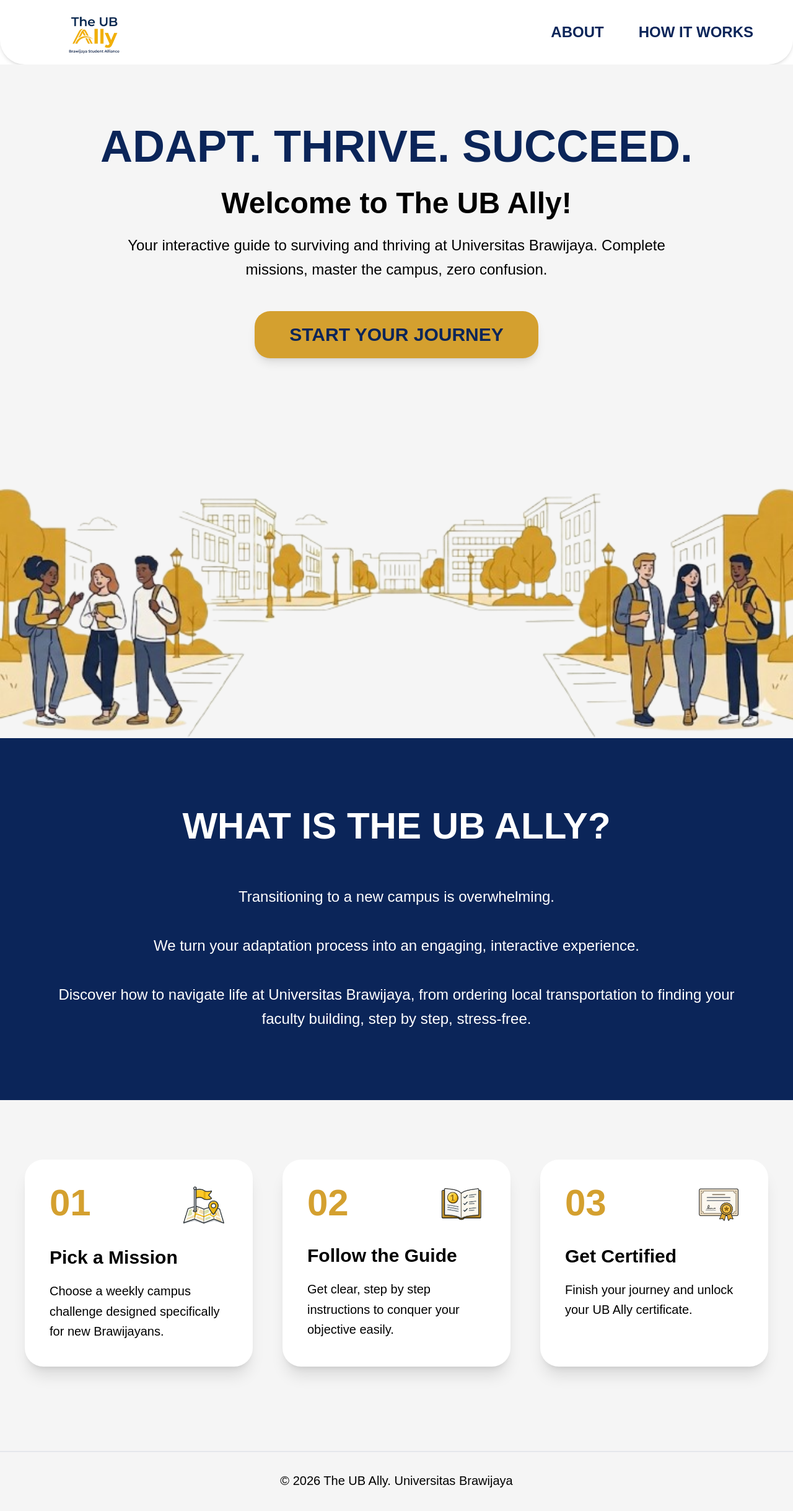
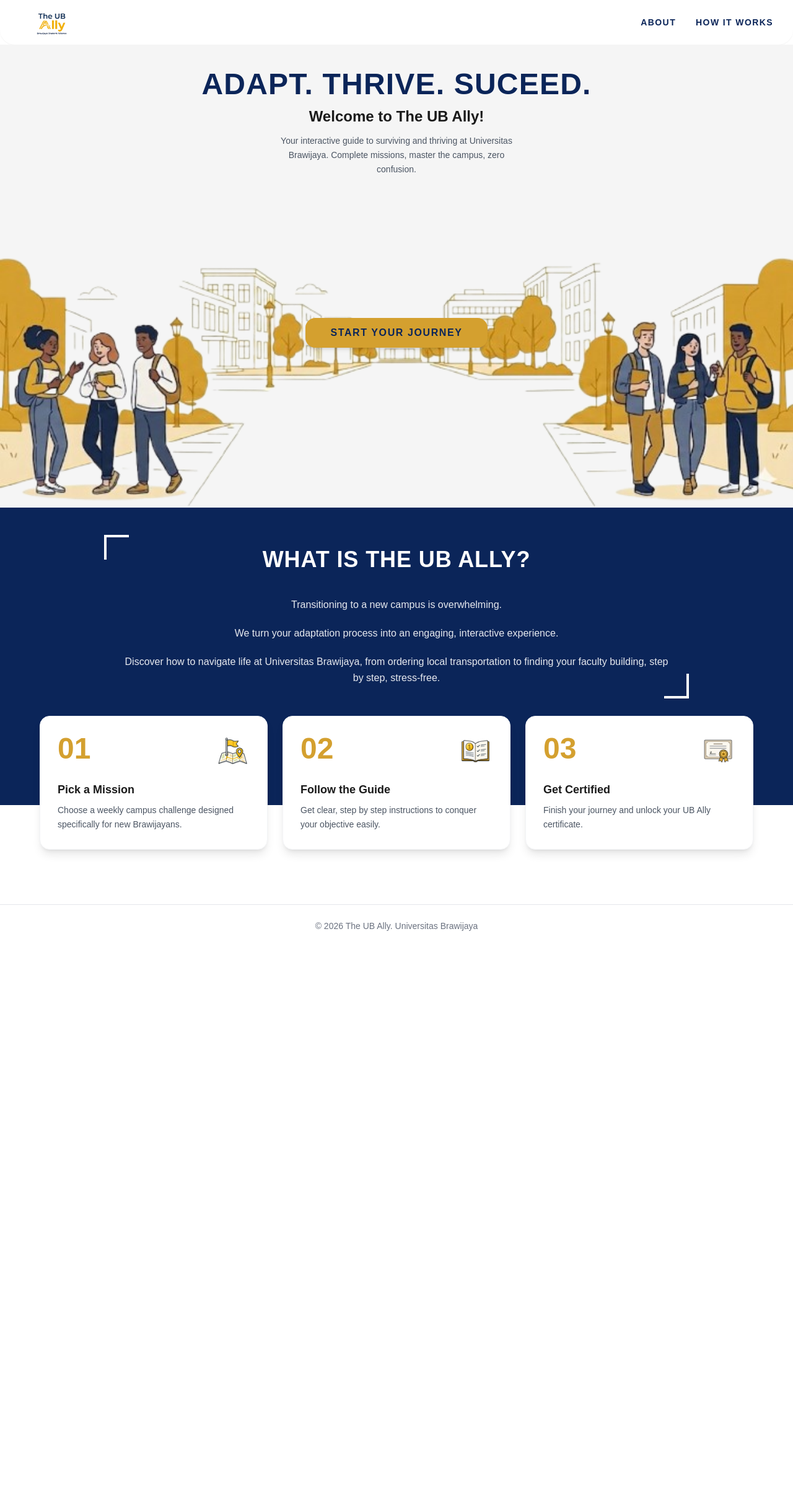
Before and after one commit to avienie/fetheubally, a React (Vite) app: page / in a window 1280 px wide. Shown: the top 2438 px of the page at 62% size. After the commit the page ends 1528 px from the top, so only its background shows below. Built offline with nearby package versions, Linux system fonts and the light colour scheme.

Commit message:
modifikasi landing page

```diff
--- a/src/components/landing/AboutSection.jsx
+++ b/src/components/landing/AboutSection.jsx
@@ -1,37 +1,16 @@
 export default function AboutSection() {
   return (
-    <section
-      id="about"
-      className="bg-[#0B2559] text-white py-28 px-8"
-    >
-
-      <div className="max-w-6xl mx-auto text-center">
-
-        <h1 className="text-6xl font-bold">
-          WHAT IS THE UB ALLY?
-        </h1>
-
-        <div className="mt-16 space-y-10 text-2xl leading-relaxed">
-
-          <p>
-            Transitioning to a new campus is overwhelming.
-          </p>
-
-          <p>
-            We turn your adaptation process into an engaging,
-            interactive experience.
-          </p>
-
-          <p>
-            Discover how to navigate life at Universitas Brawijaya,
-            from ordering local transportation to finding your
-            faculty building, step by step, stress-free.
-          </p>
-
+    <section id="about" className="bg-[#0B2559] text-white pt-16 pb-48 px-8 relative overflow-visible">
+      <div className="max-w-4xl mx-auto text-center relative">
+        <div className="absolute -top-5 -left-6 w-10 h-10 border-t-4 border-l-4 border-white" />
+        <h1 className="text-4xl font-extrabold tracking-wide">WHAT IS THE UB ALLY?</h1>
+        <div className="mt-10 space-y-5 text-base leading-relaxed text-white/90">
+          <p>Transitioning to a new campus is overwhelming.</p>
+          <p>We turn your adaptation process into an engaging, interactive experience.</p>
+          <p>Discover how to navigate life at Universitas Brawijaya, from ordering local transportation to finding your faculty building, step by step, stress-free.</p>
         </div>
-
+        <div className="absolute -bottom-5 -right-6 w-10 h-10 border-b-4 border-r-4 border-white" />
       </div>
-
     </section>
   );
 }
--- a/src/components/landing/Footer.jsx
+++ b/src/components/landing/Footer.jsx
@@ -1,15 +1,9 @@
 export default function Footer() {
   return (
-    <footer className="bg-[#F5F5F5] py-10">
-
-      <div className="max-w-7xl mx-auto border-t-2 pt-8 text-center">
-
-        <p className="text-xl">
-          © 2026 The UB Ally. Universitas Brawijaya
-        </p>
-
+    <footer className="bg-white py-6">
+      <div className="max-w-7xl mx-auto border-t border-gray-200 pt-6 text-center">
+        <p className="text-sm text-gray-500">© 2026 The UB Ally. Universitas Brawijaya</p>
       </div>
-
     </footer>
   );
 }
--- a/src/components/landing/HeroSection.jsx
+++ b/src/components/landing/HeroSection.jsx
@@ -1,37 +1,39 @@
+import { useNavigate } from "react-router-dom";
 import heroIllustration from "../../assets/landing/hero-bg.png";
 
 export default function HeroSection() {
+  const navigate = useNavigate();
+
   return (
     <section className="bg-[#F5F5F5] text-center overflow-hidden">
-
-      <div className="pt-24 px-6 relative z-10">
-
-        <h1 className="text-[#0B2559] text-7xl font-extrabold">
-          ADAPT. THRIVE. SUCCEED.
+      <div className="pt-10 px-6">
+        <h1 className="text-[#0B2559] text-5xl font-extrabold tracking-wide">
+          ADAPT. THRIVE. SUCEED.
         </h1>
-
-        <h2 className="mt-8 text-5xl font-bold">
+        <h2 className="mt-3 text-2xl font-bold text-[#1a1a1a]">
           Welcome to The UB Ally!
         </h2>
-
-        <p className="mt-6 max-w-4xl mx-auto text-2xl leading-relaxed">
-          Your interactive guide to surviving and thriving at
-          Universitas Brawijaya. Complete missions, master
-          the campus, zero confusion.
+        <p className="mt-3 max-w-sm mx-auto text-sm leading-relaxed text-gray-600">
+          Your interactive guide to surviving and thriving at Universitas Brawijaya.
+          Complete missions, master the campus, zero confusion.
         </p>
-
-        <button className="mt-12 bg-[#D4A02F] text-[#0B2559] px-14 py-5 rounded-[25px] text-3xl font-bold shadow-lg hover:scale-105 transition">
-          START YOUR JOURNEY
-        </button>
-
       </div>
 
-      <img
-        src={heroIllustration}
-        alt="Campus Illustration"
-        className="w-full mt-12"
-      />
-
+      <div className="relative" style={{ marginTop: "-30px" }}>
+        <img
+          src={heroIllustration}
+          alt="Campus Illustration"
+          className="w-full block"
+        />
+        <div className="absolute inset-0 flex items-center justify-center">
+          <button
+            onClick={() => navigate("/login")}
+            className="bg-[#D4A02F] text-[#0B2559] px-10 py-3 rounded-2xl text-base font-extrabold tracking-widest shadow-md hover:scale-105 transition-all duration-200"
+          >
+            START YOUR JOURNEY
+          </button>
+        </div>
+      </div>
     </section>
   );
 }
--- a/src/components/landing/Navbar.jsx
+++ b/src/components/landing/Navbar.jsx
@@ -2,19 +2,12 @@
 
 export default function Navbar() {
   return (
-    <nav className="bg-white shadow-md rounded-b-[40px] px-16 py-1 flex items-center justify-between">
-
-      <img
-        src={logo}
-        alt="The UB Ally"
-        className="w-44"
-      />
-
-      <div className="flex gap-14 text-[#0B2559] font-bold text-2xl">
-        <a href="#about">ABOUT</a>
-        <a href="#steps">HOW IT WORKS</a>
+    <nav className="bg-white shadow-sm rounded-b-[24px] px-8 py-2 flex items-center justify-between">
+      <img src={logo} alt="The UB Ally" className="h-14 w-auto" />
+      <div className="flex gap-8 text-[#0B2559] font-bold text-sm tracking-widest">
+        <a href="#about" className="hover:text-[#D4A02F] transition-colors">ABOUT</a>
+        <a href="#steps" className="hover:text-[#D4A02F] transition-colors">HOW IT WORKS</a>
       </div>
-
     </nav>
   );
 }
--- a/src/components/landing/StepsSection.jsx
+++ b/src/components/landing/StepsSection.jsx
@@ -3,71 +3,32 @@
 import certificateIcon from "../../assets/landing/icon-certificate.png";
 
 const steps = [
-  {
-    number: "01",
-    icon: missionIcon,
-    title: "Pick a Mission",
-    description:
-      "Choose a weekly campus challenge designed specifically for new Brawijayans.",
-  },
-  {
-    number: "02",
-    icon: guideIcon,
-    title: "Follow the Guide",
-    description:
-      "Get clear, step by step instructions to conquer your objective easily.",
-  },
-  {
-    number: "03",
-    icon: certificateIcon,
-    title: "Get Certified",
-    description:
-      "Finish your journey and unlock your UB Ally certificate.",
-  },
+  { number: "01", icon: missionIcon, title: "Pick a Mission", description: "Choose a weekly campus challenge designed specifically for new Brawijayans." },
+  { number: "02", icon: guideIcon, title: "Follow the Guide", description: "Get clear, step by step instructions to conquer your objective easily." },
+  { number: "03", icon: certificateIcon, title: "Get Certified", description: "Finish your journey and unlock your UB Ally certificate." },
 ];
 
 export default function StepsSection() {
   return (
-    <section
-      id="steps"
-      className="bg-[#F5F5F5] py-24 px-10"
-    >
+    <>
+      {/* card overlap ke biru */}
+      <section id="steps" className="relative -mt-36 z-10 px-10">
+        <div className="max-w-6xl mx-auto grid grid-cols-3 gap-6">
+          {steps.map((step, index) => (
+            <div key={index} className="bg-white rounded-2xl shadow-lg p-7 border border-gray-100">
+              <div className="flex justify-between items-start">
+                <h1 className="text-5xl font-extrabold text-[#D4A02F]">{step.number}</h1>
+                <img src={step.icon} alt={step.title} className="w-14 h-14 object-contain" />
+              </div>
+              <h2 className="mt-5 text-lg font-bold text-[#1a1a1a]">{step.title}</h2>
+              <p className="mt-2 text-sm leading-relaxed text-gray-600">{step.description}</p>
+            </div>
+          ))}
+        </div>
+      </section>
 
-      <div className="max-w-7xl mx-auto grid grid-cols-3 gap-12">
-
-        {steps.map((step, index) => (
-          <div
-            key={index}
-            className="bg-white rounded-[30px] shadow-xl p-10"
-          >
-
-            <div className="flex justify-between items-start">
-
-              <h1 className="text-6xl font-bold text-[#D4A02F]">
-                {step.number}
-              </h1>
-
-              <img
-                src={step.icon}
-                alt={step.title}
-                className="w-20"
-              />
-
-            </div>
-
-            <h2 className="mt-8 text-3xl font-bold">
-              {step.title}
-            </h2>
-
-            <p className="mt-5 text-xl leading-relaxed">
-              {step.description}
-            </p>
-
-          </div>
-        ))}
-
-      </div>
-
-    </section>
+      {/* white bg fill dari bawah card sampai footer */}
+      <div className="bg-white h-16" />
+    </>
   );
 }
--- a/src/pages/LandingPage.jsx
+++ b/src/pages/LandingPage.jsx
@@ -9,8 +9,10 @@
     <div className="font-sans">
       <Navbar />
       <HeroSection />
-      <AboutSection />
-      <StepsSection />
+      <div className="relative bg-white">
+        <AboutSection />
+        <StepsSection />
+      </div>
       <Footer />
     </div>
   );
```
